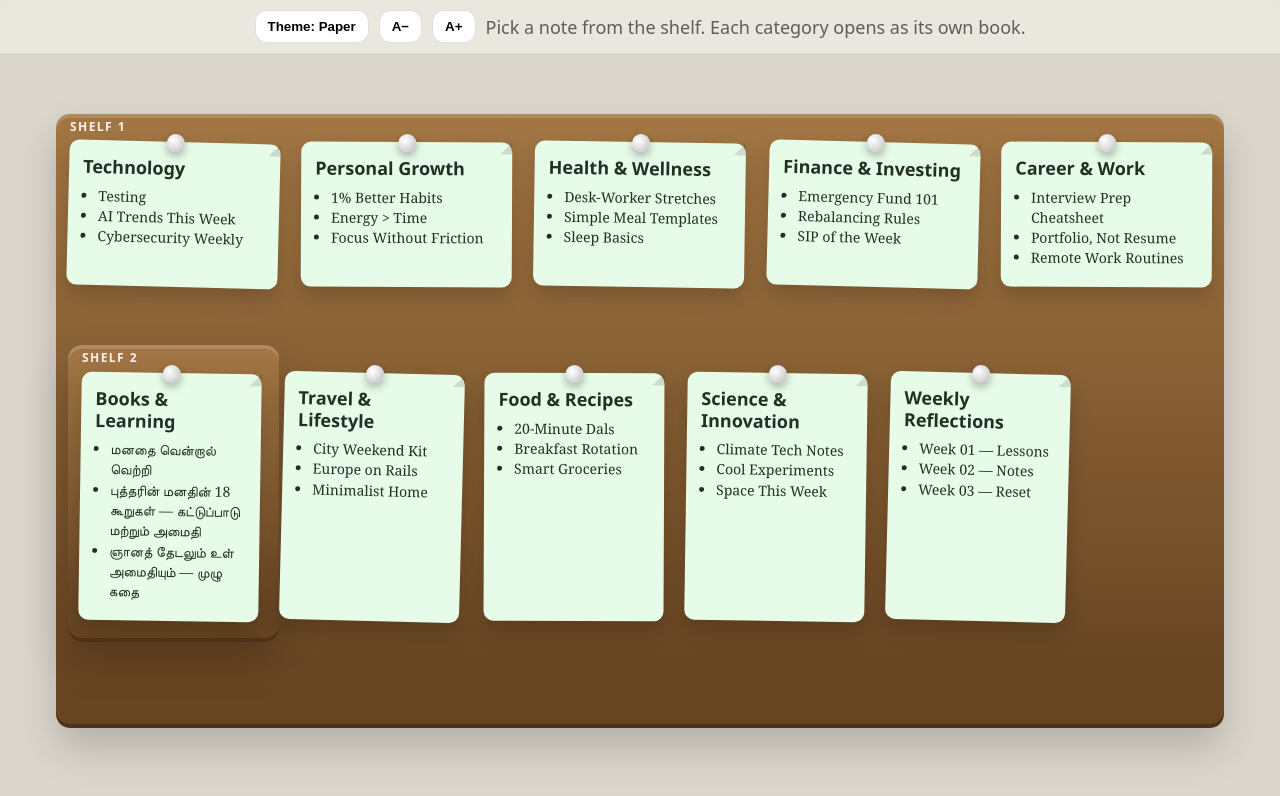
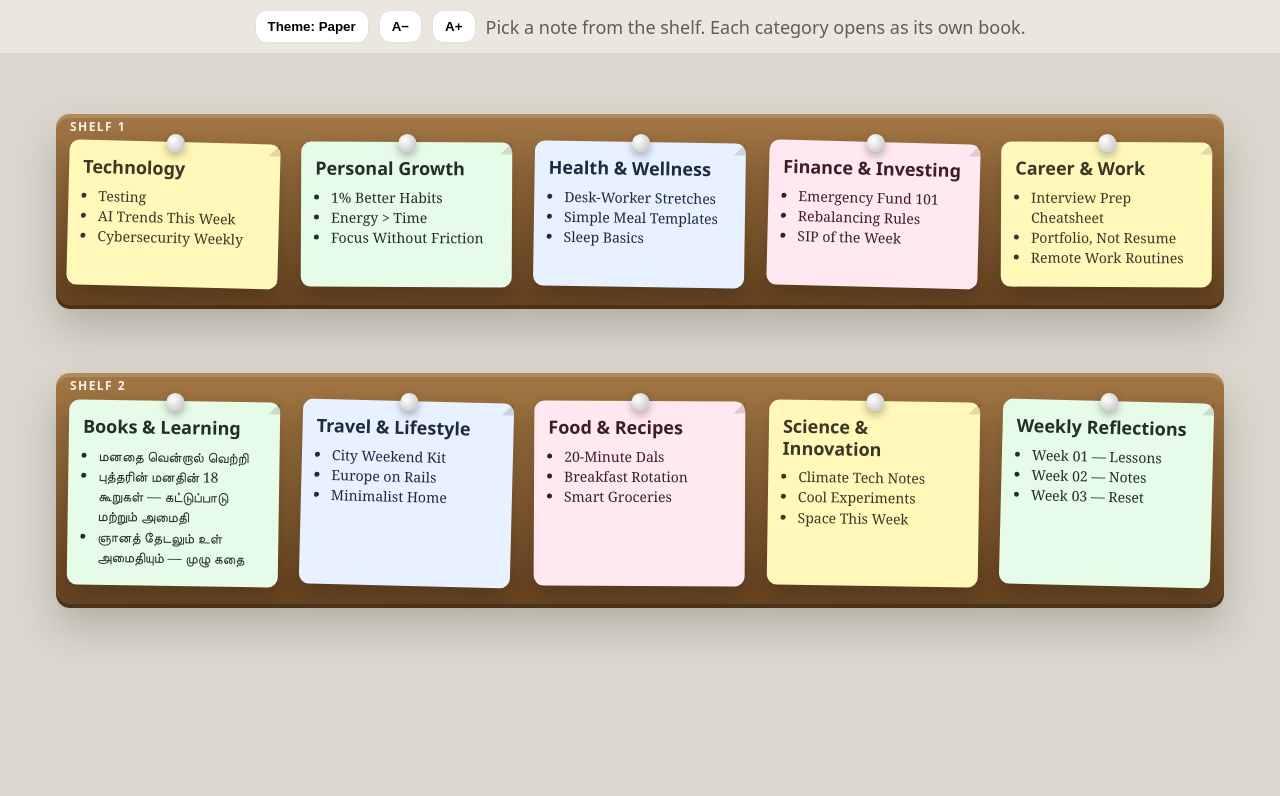
Before and after one commit to p-prabu/books, a Jekyll site: the page built from index.md, in a window 1280 px wide. Shown: the top 796 px of the page. Built offline with Jekyll 4.4.1, drawn with Linux system fonts in a browser that asks for light colours.

Commit message:
Use modulo and minus filters in library layout

```diff
--- a/_layouts/library.html
+++ b/_layouts/library.html
@@ -15,8 +15,8 @@ layout: default
         <div class="shelf-title">Shelf {{ i | divided_by: cols | plus: 1 }}</div>
         <div class="notes">
     {% endif %}
-
-    <a class="note {% if i % 4 == 1 %}note--mint{% elsif i % 4 == 2 %}note--sky{% elsif i % 4 == 3 %}note--rose{% endif %}" href="{{ '/book/' | append: c.id | append: '/' | relative_url }}" style="--tilt: {{ -0.6 | plus: i | modulo: 3 | times: 0.6 }}deg">
+    {% assign color = i | modulo: 4 %}
+    <a class="note {% if color == 1 %}note--mint{% elsif color == 2 %}note--sky{% elsif color == 3 %}note--rose{% endif %}" href="{{ '/book/' | append: c.id | append: '/' | relative_url }}" style="--tilt: {{ -0.6 | plus: i | modulo: 3 | times: 0.6 }}deg">
       <div class="pin" aria-hidden="true"></div>
       <div class="dogear" aria-hidden="true"></div>
       <h3>{{ c.label }}</h3>
@@ -35,7 +35,8 @@ layout: default
     </a>
 
     {% assign close_row = i | modulo: cols %}
-    {% if close_row == cols - 1 or forloop.last %}
+    {% assign last_col = cols | minus: 1 %}
+    {% if close_row == last_col or forloop.last %}
         </div>
       </section>
     {% endif %}
```
